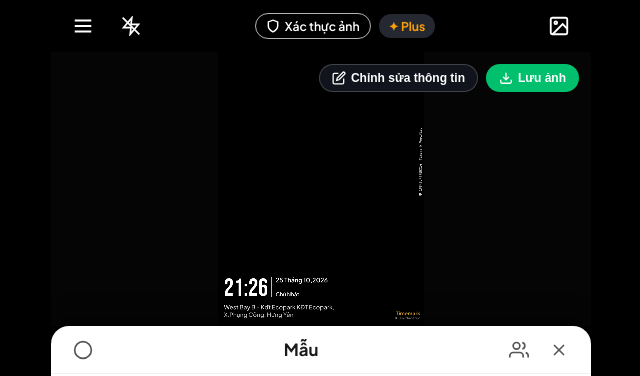
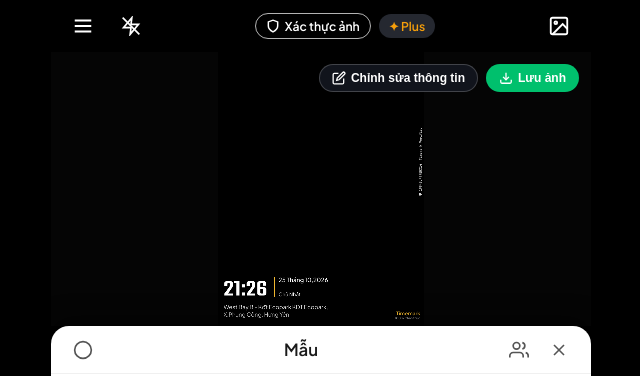
Before and after one commit to HaiPhongDao/timemark-app, a website: page index.html in a window 1280 px wide. Shown: the top 376 px of the page, 319-959 px from the left. Drawn offline with nearby package versions, Linux system fonts and the light colour scheme.

Commit message:
Ultra-condensed slender TimeMark clock with exact 163px:74px ratio and Teko font

```diff
--- a/app.js
+++ b/app.js
@@ -82,8 +82,11 @@
 
   // --- INITIALIZATION ---
   async function init() {
-    // Wait for Google Fonts to be ready so canvas renders crisp Bebas Neue / Barlow
-    if (document.fonts && document.fonts.ready) {
+    // Explicitly load Google Fonts and trigger redraw once available
+    if (document.fonts) {
+      document.fonts.load('80px "Teko"').then(() => renderCanvas());
+      document.fonts.load('80px "Bebas Neue"').then(() => renderCanvas());
+      document.fonts.load('20px "Plus Jakarta Sans"').then(() => renderCanvas());
       document.fonts.ready.then(() => renderCanvas());
     }
 
@@ -459,18 +462,22 @@
   /**
    * TEMPLATE 1: THỜI GIAN & VỊ TRÍ
    * Pixel-exact replica of genuine TimeMark watermark:
+   * Clock aspect ratio: 163px width / 74px height on 768w photo (slender, ultra-condensed)
    * 04:07 | 26 Tháng 10,2026
    *       | Thứ Hai
    * West Bay B - Kđt Ecopark KĐT Ecopark,
    * X.Phụng Công, Hưng Yên
    */
   function renderTemplateTimeLocation(ctx, imgW, imgH, s, timeStr, dateStr, dayStr, address) {
-    const margin = 22 * s;
-    const clockHeight = 76 * s;
-    const clockFontSize = Math.round(92 * s);
-    const dateFontSize = Math.round(23 * s);
-    const dayFontSize = Math.round(20 * s);
-    const addrFontSize = Math.round(22 * s);
+    const margin = 21 * s;
+    const clockHeight = 74 * s;
+    const targetClockWidth = 163 * s; // Exact TimeMark 163px width
+    const barGap = 25 * s;
+    const dateGap = 14 * s;
+    const barWidth = 2.5 * s;
+    const barHeight = 75 * s;
+    const addrGap = 29 * s;
+    const addrFontSize = Math.round(21 * s);
     const lineGap = Math.round(28 * s);
 
     // Subtle drop shadow identical to TimeMark
@@ -480,7 +487,7 @@
     ctx.shadowOffsetY = 1.5 * s;
 
     // Wrap address text (matching exact break in photo)
-    ctx.font = `500 ${addrFontSize}px "Plus Jakarta Sans", -apple-system, sans-serif`;
+    ctx.font = `400 ${addrFontSize}px "Plus Jakarta Sans", -apple-system, sans-serif`;
     const maxAddrWidth = Math.min(imgW - margin * 2 - (150 * s), 560 * s);
     const addrLines = [];
     address.split('\n').forEach(part => {
@@ -489,26 +496,30 @@
     });
 
     // Total watermark height calculation
-    const totalHeight = clockHeight + (27 * s) + (addrLines.length * lineGap);
+    const totalHeight = clockHeight + addrGap + (addrLines.length * lineGap);
     const startX = margin;
     // Bottom alignment: sits exactly 25px * s above bottom edge
     const startY = imgH - totalHeight - (25 * s);
 
-    // 1. Draw Condensed Clock "04:07"
-    // Preferred font: Bebas Neue, then Barlow Condensed, then Oswald
-    ctx.font = `400 ${clockFontSize}px "Bebas Neue", "Barlow Condensed", "Oswald", sans-serif`;
+    // 1. Draw Slender Ultra-Condensed Clock "04:07"
+    // Using Teko / Bebas Neue with horizontal scale enforcement
+    const fontSize = Math.round(clockHeight * 1.15);
+    ctx.font = `500 ${fontSize}px "Teko", "Bebas Neue", "Barlow Condensed", sans-serif`;
+    const naturalWidth = ctx.measureText(timeStr).width;
+    const scaleX = targetClockWidth / naturalWidth; // Guaranteed slender ratio 2.20
+
+    ctx.save();
+    ctx.translate(startX, startY + clockHeight * 0.94);
+    ctx.scale(scaleX, 1);
     ctx.fillStyle = state.textColor;
     ctx.textBaseline = 'alphabetic';
     ctx.textAlign = 'left';
-    ctx.fillText(timeStr, startX, startY + clockHeight * 0.94);
-
-    const timeWidth = ctx.measureText(timeStr).width;
+    ctx.fillText(timeStr, 0, 0);
+    ctx.restore();
 
     // 2. Draw Golden Amber Vertical Bar "|"
-    const barX = startX + timeWidth + (12 * s);
+    const barX = startX + targetClockWidth + barGap;
     const barY = startY;
-    const barWidth = 2.5 * s;
-    const barHeight = 75 * s;
 
     ctx.save();
     ctx.fillStyle = state.amberColor; // #FFC333
@@ -518,20 +529,22 @@
     ctx.restore();
 
     // 3. Draw Date & Day of Week
-    const textNextToBarX = barX + barWidth + (14 * s);
+    const textNextToBarX = barX + barWidth + dateGap;
 
-    // Line 1: Date "26 Tháng 10,2026"
-    ctx.font = `600 ${dateFontSize}px "Plus Jakarta Sans", sans-serif`;
+    // Line 1: Date "26 Tháng 10,2026" (Weight 500 regular, NOT bold)
+    const dateFontSize = Math.round(22 * s);
+    ctx.font = `500 ${dateFontSize}px "Plus Jakarta Sans", sans-serif`;
     ctx.fillStyle = state.textColor;
     ctx.fillText(dateStr, textNextToBarX, barY + dateFontSize * 0.92);
 
-    // Line 2: Day of Week "Thứ Hai" (aligned with bottom of amber bar)
-    ctx.font = `500 ${dayFontSize}px "Plus Jakarta Sans", sans-serif`;
+    // Line 2: Day of Week "Thứ Hai" (Weight 400 regular, aligned with bottom of bar)
+    const dayFontSize = Math.round(19 * s);
+    ctx.font = `400 ${dayFontSize}px "Plus Jakarta Sans", sans-serif`;
     ctx.fillText(dayStr, textNextToBarX, barY + barHeight - (2 * s));
 
-    // 4. Draw Address Lines below
-    let curAddrY = startY + clockHeight + (27 * s);
-    ctx.font = `500 ${addrFontSize}px "Plus Jakarta Sans", sans-serif`;
+    // 4. Draw Address Lines below (Weight 400 clean regular)
+    let curAddrY = startY + clockHeight + addrGap;
+    ctx.font = `400 ${addrFontSize}px "Plus Jakarta Sans", -apple-system, sans-serif`;
     ctx.fillStyle = 'rgba(255, 255, 255, 0.96)';
 
     addrLines.forEach(line => {
--- a/index.html
+++ b/index.html
@@ -13,12 +13,12 @@
   <meta name="apple-mobile-web-app-title" content="TimeMark">
   <link rel="apple-touch-icon" href="icon-192.png">
 
-  <!-- Google Fonts: Bebas Neue (TimeMark condensed clock), Barlow Condensed, Oswald, Plus Jakarta Sans -->
+  <!-- Google Fonts: Teko (Ultra Condensed TimeMark clock), Bebas Neue, Barlow Condensed, Plus Jakarta Sans -->
   <link rel="preconnect" href="https://fonts.googleapis.com">
   <link rel="preconnect" href="https://fonts.gstatic.com" crossorigin>
-  <link href="https://fonts.googleapis.com/css2?family=Bebas+Neue&family=Barlow+Condensed:wght@600;700&family=Oswald:wght@500;600;700&family=Plus+Jakarta+Sans:wght@400;500;600;700;800&family=JetBrains+Mono:wght@500;600;700&display=swap" rel="stylesheet">
+  <link href="https://fonts.googleapis.com/css2?family=Teko:wght@500;600;700&family=Bebas+Neue&family=Barlow+Condensed:wght@400;500;600&family=Plus+Jakarta+Sans:wght@400;500;600&family=JetBrains+Mono:wght@400;500&display=swap" rel="stylesheet">
 
-  <link rel="stylesheet" href="styles.css?v=2.1">
+  <link rel="stylesheet" href="styles.css?v=2.2">
 
   <!-- Vendor libraries (offline) -->
   <script src="vendor/exifr.full.umd.js"></script>
@@ -361,7 +361,7 @@
   <div id="toastContainer" class="toast-container"></div>
 
   <!-- App Logic -->
-  <script src="app.js?v=2.1"></script>
+  <script src="app.js?v=2.2"></script>
   <script>
     if ('serviceWorker' in navigator) {
       window.addEventListener('load', () => {
--- a/sw.js
+++ b/sw.js
@@ -1,5 +1,5 @@
 // Service Worker for TimeMark Photo Stamper
-const CACHE_NAME = 'timemark-stamper-v2.1';
+const CACHE_NAME = 'timemark-stamper-v2.2';
 const ASSETS_TO_CACHE = [
   './',
   './index.html',
```
